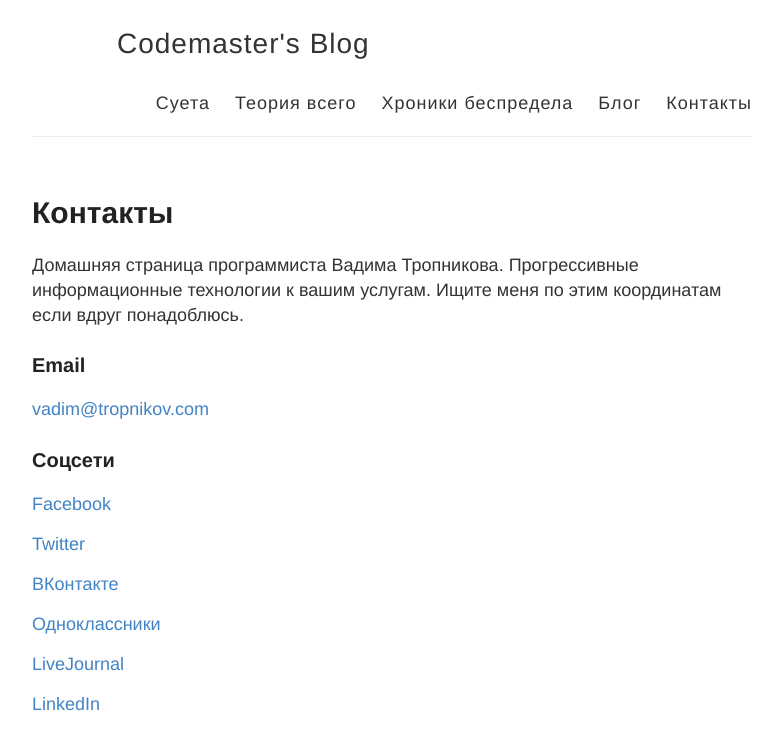
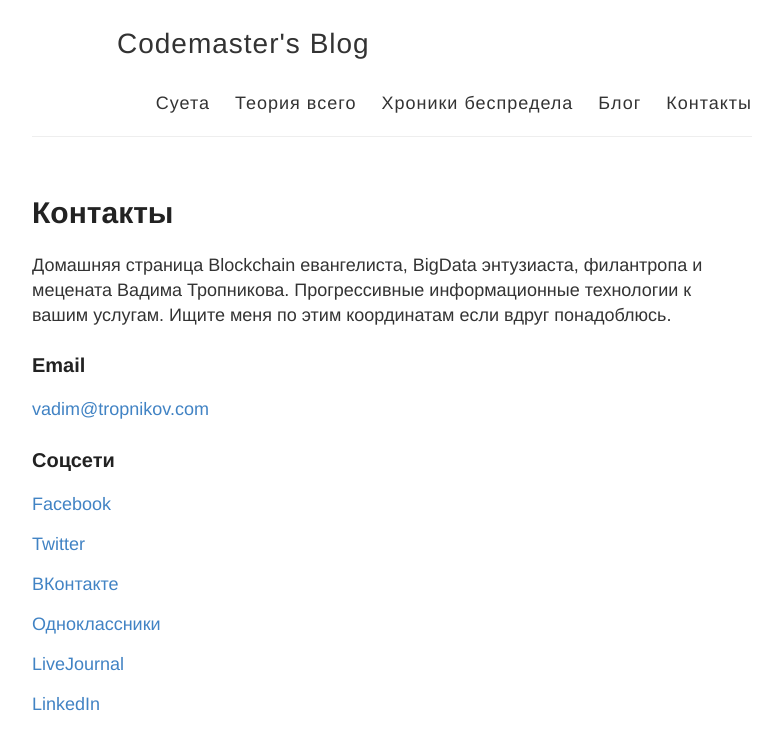
Before and after one commit to decrafts/r, a Jekyll site: the page built from about.md, in a window 1280 px wide, cut to the strip 0-729 px from the top of the page. Shown: the whole strip, without its empty margins (248-1029 px from the left). Built offline with Jekyll 4.4.1, drawn with Linux system fonts in a browser that asks for light colours; comment, search, counter and statistics services are not loaded.

Commit message:
Update about.md

```diff
--- a/about.md
+++ b/about.md
@@ -4,7 +4,7 @@ title: Контакты
 permalink: /contacts/
 ---
 
-Домашняя страница программиста Вадима Тропникова. Прогрессивные информационные технологии к вашим услугам. Ищите меня по этим координатам если вдруг понадоблюсь.
+Домашняя страница Blockchain евангелиста, BigData энтузиаста, филантропа и мецената Вадима Тропникова. Прогрессивные информационные технологии к вашим услугам. Ищите меня по этим координатам если вдруг понадоблюсь.
 
 ### Email
 
```
